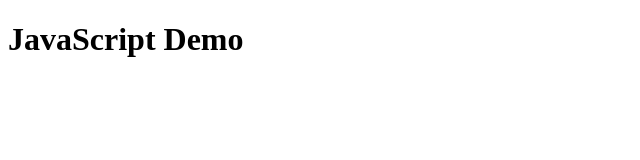
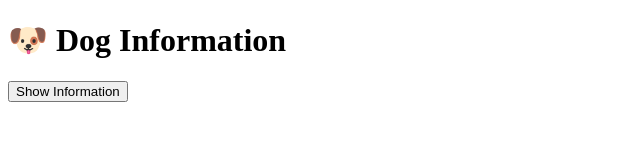
Before and after one commit to apzeefinebritzarabaca-eng/simple-script-dogs, a plain HTML site: page index.html in a window 1280 px wide. Shown: the whole page, without its empty margins (0-640 px from the left). Drawn offline with Linux system fonts and the light colour scheme.

Commit message:
Update dog information demo in index.html

```diff
--- a/index.html
+++ b/index.html
@@ -1,24 +1,38 @@
 <!DOCTYPE html>
 <html>
 <head>
-  <title>Aking Unang JavaScript</title>
+    <title>Cuyos Dog Information</title>
 </head>
+
 <body>
-  <h1>JavaScript Demo</h1>
+
+    <h1>🐶 Dog Information</h1>
+
+    <button onclick="showDogInfo()">Show Information</button>
+
+    <p id="result"></p>
 
     <script>
-    // 1. Maglagay ng variables
+        function showDogInfo() {
+
+            // Dog information
             let dogName = "Cuyos";
             let dogAge = 4;
+
+            // Calculate human age
             let humanYears = dogAge * 7;
 
-    // 2. Pumili ng random na numero (1 hanggang 3)
+            // Choose a random toy from 1 to 3
             let randomToy = Math.floor(Math.random() * 3) + 1;
 
-    // 3. I-print ang resulta sa console
-    console.log("Pangalan ng Aso: " + dogName);
-    console.log("Edad sa Human Years: " + humanYears);
-    console.log("Napiling Laruan #: " + randomToy);
+            // Display the information
+            document.getElementById("result").innerHTML =
+                "🐕 Dog's Name: " + dogName + "<br>" +
+                "🎂 Dog's Age: " + dogAge + " years old<br>" +
+                "📅 Human Age: " + humanYears + " years old<br>" +
+                "🎾 Random Toy: Toy #" + randomToy;
+        }
     </script>
+
 </body>
 </html>
```
Lines whose indentation alone changed are shown as unchanged.
